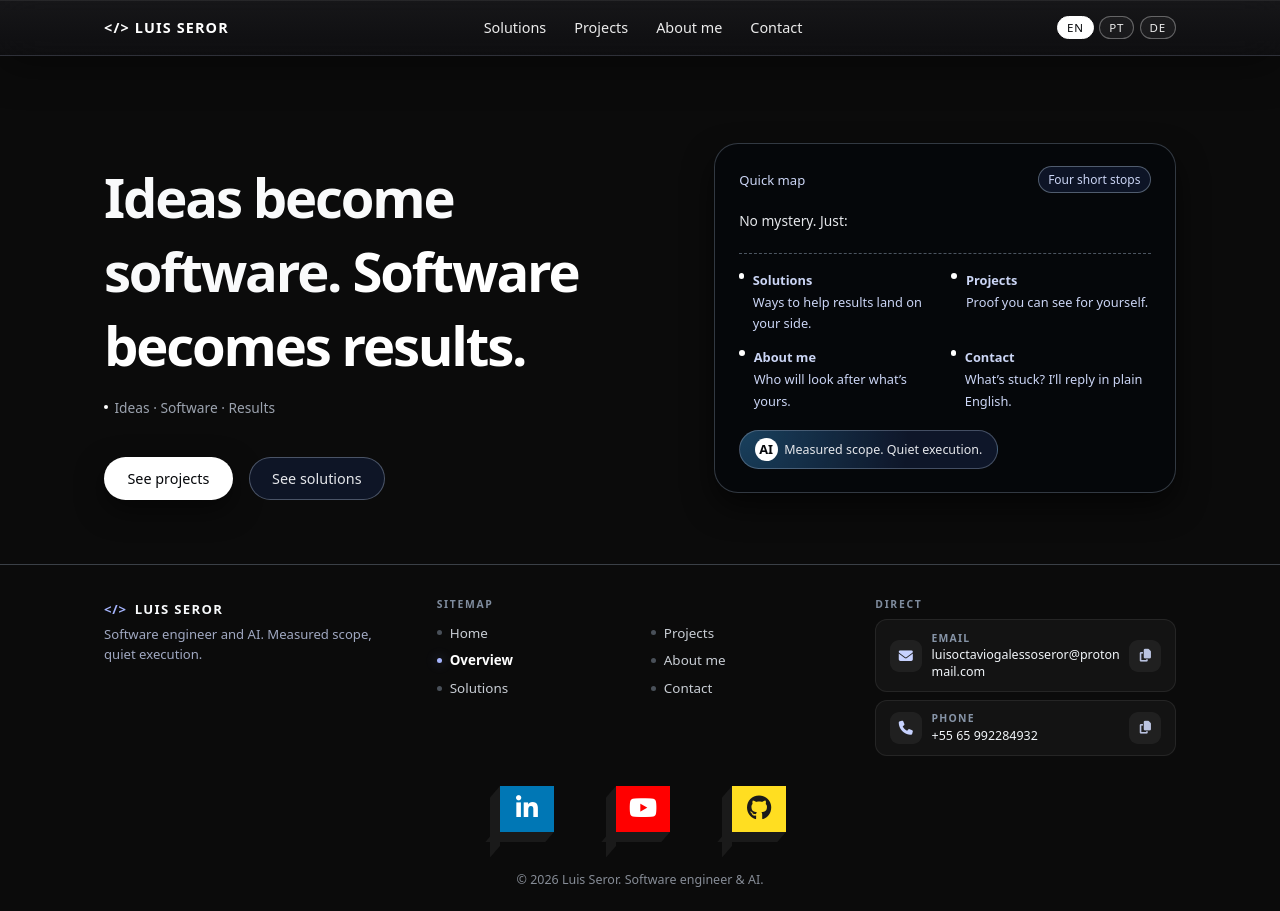
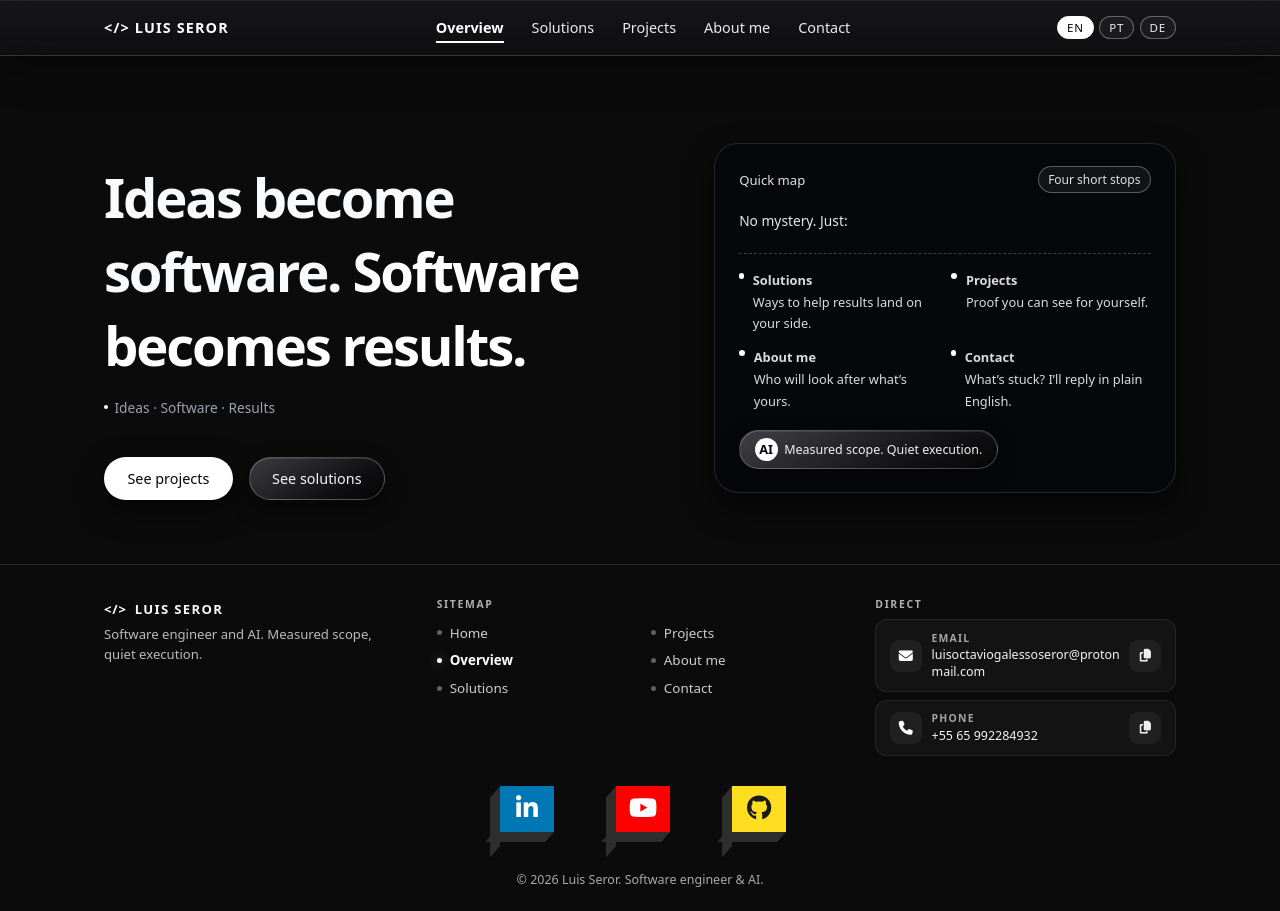
Before and after one commit to LuisOctavioGSeror/portifolio, a Flask app: page /overview in a window 1280 px wide. Run offline with Flask 3, Linux system fonts and the light colour scheme.

Commit message:
gray shades instead of blue

```diff
--- a/app/static/css/footericons.css
+++ b/app/static/css/footericons.css
@@ -52,7 +52,7 @@
   left: 0;
   width: 100%;
   height: 10px;
-  background: #1a1a1a;
+  background: #2e2e2e;
   transform-origin: top;
   transform: skewX(-41deg);
 }
@@ -64,7 +64,7 @@
   left: -4px;
   width: 10px;
   height: 100%;
-  background: #1a1a1a;
+  background: #2e2e2e;
   transform-origin: right;
   transform: skewY(-49deg);
 }
@@ -78,8 +78,8 @@
   display: flex;
   justify-content: center;
   align-items: center;
-  background: #262626;
-  color: rgba(255, 255, 255, 0.2);
+  background: #3a3a3a;
+  color: rgba(255, 255, 255, 0.38);
   font-size: 25px;
 }
 
--- a/app/static/css/main.css
+++ b/app/static/css/main.css
@@ -49,7 +49,7 @@ img {
     rgba(30, 30, 34, 0.62) 0%,
     rgba(18, 18, 22, 0.52) 100%
   );
-  border-bottom: 1px solid rgba(199, 210, 254, 0.14);
+  border-bottom: 1px solid rgba(255, 255, 255, 0.14);
   box-shadow:
     inset 0 1px 0 0 rgba(255, 255, 255, 0.07),
     0 10px 40px rgba(0, 0, 0, 0.38);
@@ -108,6 +108,15 @@ img {
 }
 
 .navbar a:hover::after {
+  width: 100%;
+}
+
+.navbar a.is-active {
+  color: #ffffff;
+  font-weight: 600;
+}
+
+.navbar a.is-active::after {
   width: 100%;
 }
 
@@ -290,15 +299,34 @@ img {
 }
 
 .btn-ghost {
-  background: rgba(15, 23, 42, 0.9);
-  border-color: rgba(148, 163, 184, 0.45);
-  color: #e5e7eb;
+  background: rgba(255, 255, 255, 0.04);
+  border-color: rgba(255, 255, 255, 0.32);
+  color: rgba(255, 255, 255, 0.94);
 }
 
 .btn-ghost:hover {
-  border-color: #38bdf8;
-  background: radial-gradient(circle at 0 0, rgba(56, 189, 248, 0.25), transparent 60%),
-    rgba(15, 23, 42, 0.96);
+  border-color: rgba(255, 255, 255, 0.55);
+  background: rgba(255, 255, 255, 0.1);
+  color: #ffffff;
+}
+
+/* Overview hero only: “Ver soluções” — gray → black gradient (readable, not too light) */
+.hero-actions .btn-ghost {
+  background: linear-gradient(148deg, #3a3a40 0%, #242428 38%, #0e0e10 72%, #050506 100%);
+  border-color: rgba(255, 255, 255, 0.24);
+  color: rgba(255, 255, 255, 0.96);
+  box-shadow:
+    inset 0 1px 0 0 rgba(255, 255, 255, 0.11),
+    0 8px 22px rgba(0, 0, 0, 0.48);
+}
+
+.hero-actions .btn-ghost:hover {
+  border-color: rgba(255, 255, 255, 0.4);
+  background: linear-gradient(148deg, #45454c 0%, #2a2a2e 38%, #121214 72%, #080809 100%);
+  color: #ffffff;
+  box-shadow:
+    inset 0 1px 0 0 rgba(255, 255, 255, 0.13),
+    0 12px 30px rgba(0, 0, 0, 0.52);
 }
 
 .hero-pill {
@@ -307,11 +335,13 @@ img {
   gap: 0.4rem;
   padding: 0.45rem 0.9rem;
   border-radius: 999px;
-  border: 1px solid rgba(148, 163, 184, 0.4);
-  background: radial-gradient(circle at 0 0, rgba(56, 189, 248, 0.25), transparent 65%),
-    rgba(15, 23, 42, 0.98);
-  color: #e5e7eb;
+  border: 1px solid rgba(255, 255, 255, 0.22);
+  background: linear-gradient(152deg, #3f3f45 0%, #28282c 36%, #121214 70%, #060607 100%);
+  color: rgba(255, 255, 255, 0.93);
   font-size: 0.78rem;
+  box-shadow:
+    inset 0 1px 0 0 rgba(255, 255, 255, 0.09),
+    0 6px 18px rgba(0, 0, 0, 0.4);
 }
 
 .hero-pill-badge {
@@ -331,7 +361,7 @@ img {
   border-radius: 1.5rem;
   padding: 1.4rem 1.5rem;
   background: #05070a;
-  border: 1px solid rgba(148, 163, 184, 0.32);
+  border: 1px solid rgba(255, 255, 255, 0.12);
   box-shadow: 0 14px 30px rgba(0, 0, 0, 0.6);
   color: #e5e7eb;
 }
@@ -342,14 +372,14 @@ img {
   justify-content: space-between;
   margin-bottom: 1rem;
   font-size: 0.82rem;
-  color: #cbd5f5;
+  color: rgba(255, 255, 255, 0.88);
 }
 
 .hero-card-tag {
   padding: 0.25rem 0.6rem;
   border-radius: 999px;
-  border: 1px solid rgba(148, 163, 184, 0.5);
-  background: rgba(15, 23, 42, 0.9);
+  border: 1px solid rgba(255, 255, 255, 0.3);
+  background: rgba(255, 255, 255, 0.05);
   font-size: 0.75rem;
 }
 
@@ -365,7 +395,7 @@ img {
   gap: 0.75rem;
   margin-top: 1.25rem;
   padding-top: 1rem;
-  border-top: 1px dashed rgba(148, 163, 184, 0.5);
+  border-top: 1px dashed rgba(255, 255, 255, 0.22);
 }
 
 .hero-card-item {
@@ -373,7 +403,7 @@ img {
   align-items: flex-start;
   gap: 0.55rem;
   font-size: 0.8rem;
-  color: #cbd5f5;
+  color: rgba(255, 255, 255, 0.86);
 }
 
 .hero-card-bullet {
@@ -744,7 +774,7 @@ img {
 /* Contact / footer */
 .site-footer {
   margin-top: auto;
-  border-top: 1px solid rgba(148, 163, 184, 0.35);
+  border-top: 1px solid rgba(255, 255, 255, 0.14);
   background: #0b0b0b;
   color: #e5e7eb;
 }
@@ -787,7 +817,7 @@ img {
   margin: 0;
   padding: 0;
   font-size: 0.78rem;
-  color: rgba(156, 163, 175, 0.85);
+  color: rgba(255, 255, 255, 0.65);
   text-align: center;
   line-height: 1.5;
 }
@@ -806,7 +836,7 @@ img {
   font-weight: 600;
   letter-spacing: 0.16em;
   text-transform: uppercase;
-  color: rgba(148, 163, 184, 0.85);
+  color: rgba(255, 255, 255, 0.68);
 }
 
 .footer-premium__logo {
@@ -828,7 +858,7 @@ img {
 }
 
 .footer-premium__logo-mark {
-  color: #a5b4fc;
+  color: #ffffff;
   font-weight: 700;
 }
 
@@ -841,7 +871,7 @@ img {
   max-width: 20rem;
   font-size: 0.82rem;
   line-height: 1.5;
-  color: rgba(203, 213, 245, 0.78);
+  color: rgba(255, 255, 255, 0.72);
 }
 
 .footer-premium__links {
@@ -877,15 +907,15 @@ img {
   width: 5px;
   height: 5px;
   border-radius: 50%;
-  background: rgba(148, 163, 184, 0.45);
+  background: rgba(255, 255, 255, 0.35);
   transition: background 0.18s ease, box-shadow 0.18s ease;
   flex-shrink: 0;
 }
 
 .footer-premium__link:hover .footer-premium__link-dot,
 .footer-premium__link.is-active .footer-premium__link-dot {
-  background: #a5b4fc;
-  box-shadow: 0 0 12px rgba(165, 180, 252, 0.45);
+  background: #ffffff;
+  box-shadow: 0 0 12px rgba(255, 255, 255, 0.45);
 }
 
 .footer-premium__cards {
@@ -939,7 +969,7 @@ img {
   background: rgba(255, 255, 255, 0.06);
   border-radius: 9px;
   cursor: pointer;
-  color: rgba(203, 213, 245, 0.9);
+  color: rgba(255, 255, 255, 0.92);
   transition: background 0.18s ease, color 0.18s ease, transform 0.18s ease;
 }
 
@@ -974,7 +1004,7 @@ img {
   height: 2rem;
   border-radius: 9px;
   background: rgba(255, 255, 255, 0.06);
-  color: #c7d2fe;
+  color: #ffffff;
   font-size: 0.88rem;
 }
 
@@ -990,7 +1020,7 @@ img {
   font-weight: 600;
   letter-spacing: 0.12em;
   text-transform: uppercase;
-  color: rgba(148, 163, 184, 0.9);
+  color: rgba(255, 255, 255, 0.62);
 }
 
 .footer-premium__card-value {
--- a/app/templates/base.html
+++ b/app/templates/base.html
@@ -76,6 +76,7 @@
         </button>
         <nav class="navbar">
           <ul>
+            <li><a href="{{ url_for('index') }}"{% if request.endpoint == 'index' %} class="is-active"{% endif %}>{{ _('nav.overview') }}</a></li>
             <li><a href="{{ url_for('solutions') }}">{{ _('nav.solutions') }}</a></li>
             <li><a href="{{ url_for('projects') }}">{{ _('nav.projects') }}</a></li>
             <li><a href="{{ url_for('about') }}">{{ _('nav.about') }}</a></li>
```
Also changed, not shown: other parts of app/static/css/main.css (+48 -34 lines).
